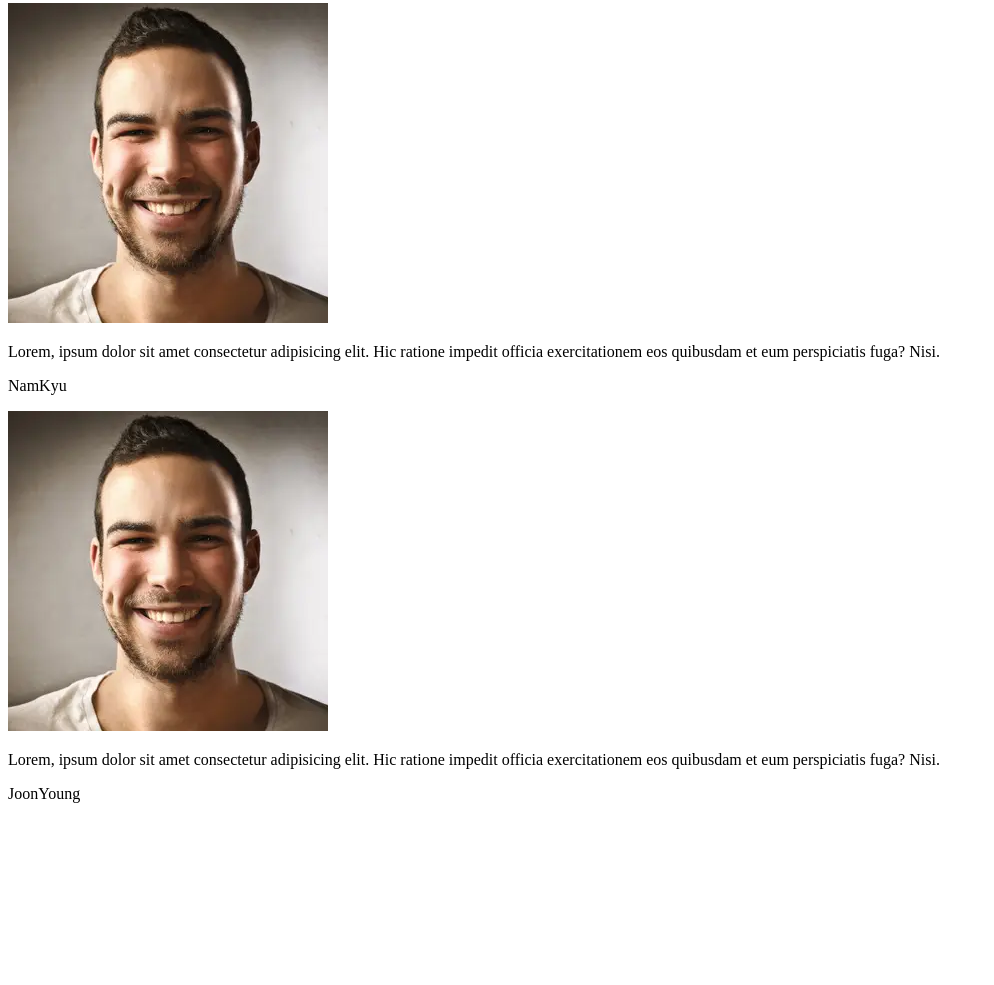
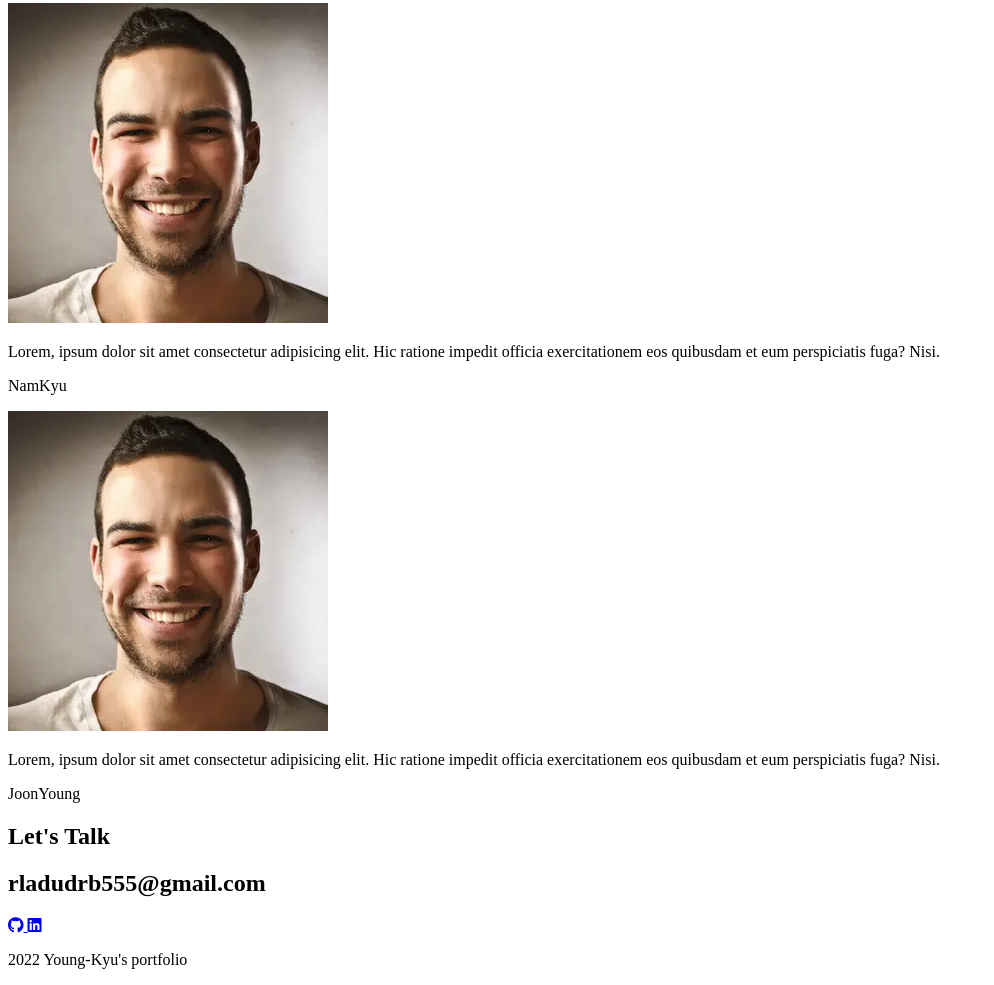
Before and after one commit to kim-0q/portfolio, a plain HTML site: page index.html in a window 1280 px wide. Shown: the part 4585-5570 px from the top of the page, without its empty margins (0-994 px from the left). Before the commit the page ends 5404 px from the top, so only its background shows below. Drawn offline with Linux system fonts and the light colour scheme; a web font is replaced by a local one.

Commit message:
HTML-Contact

```diff
--- a/index.html
+++ b/index.html
@@ -207,6 +207,18 @@
             </div>
         </div>
     </section>
-    <section id="contact"></section>
+    <section id="contact">
+        <h1 class="contact__title">Let's Talk</h1>
+        <h2 class="contact__email">rladudrb555@gmail.com</h2>
+        <div class="contact__links">
+            <a href="https://github.com/" target="blank">
+                <i class="fa-brands fa-github"></i>
+            </a>
+            <a href="https://github.com/" target="blank">
+                <i class="fa-brands fa-linkedin"></i>
+            </a>
+            <p class="contact__rights">2022 Young-Kyu's portfolio</p>
+        </div>
+    </section>
 </body>
 </html>
```
